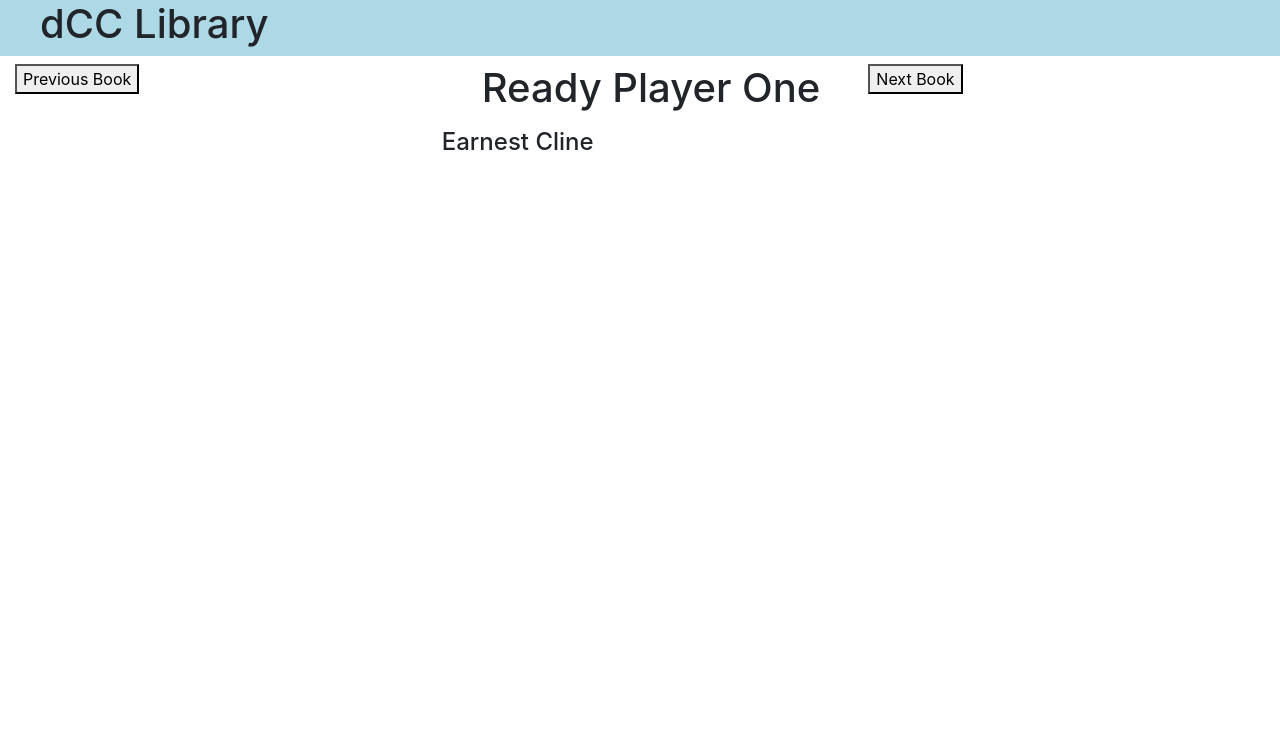
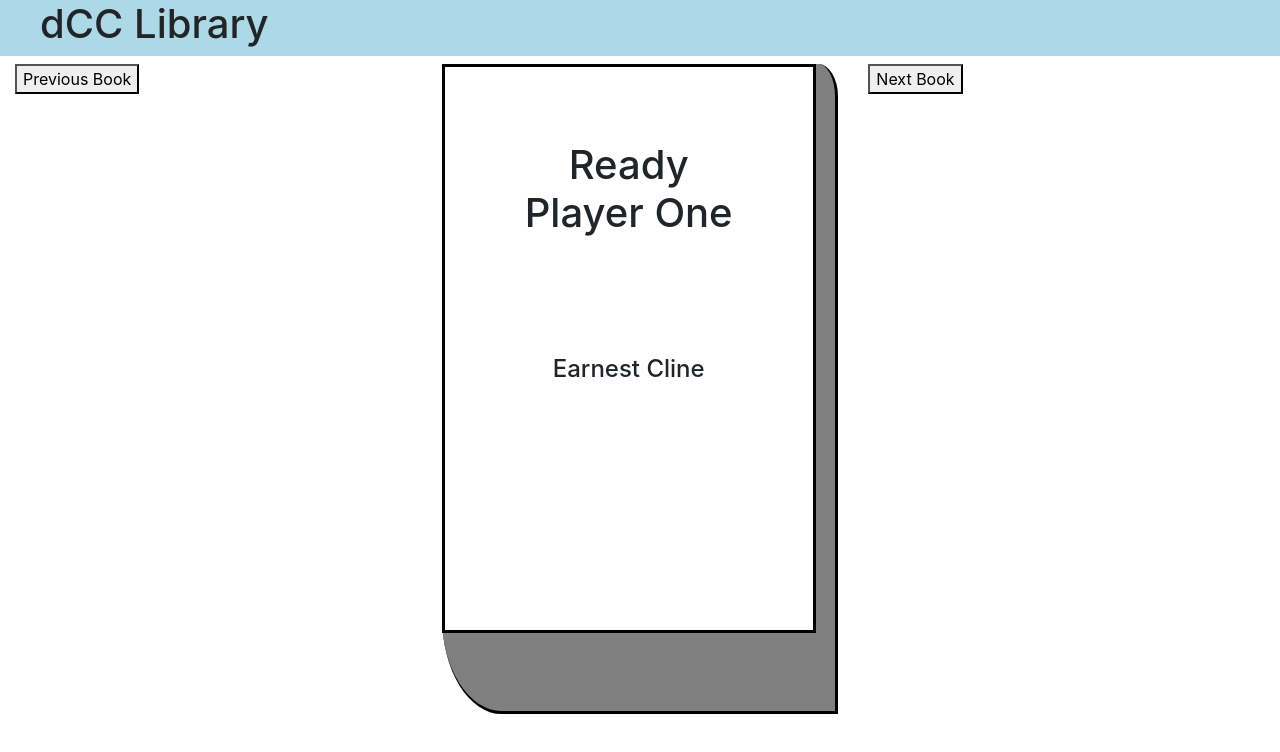
Before and after one commit to HyperspaceAlmanac/learnReact, a React (Create React App) app: page / in a window 1280 px wide. Shown: the top 752 px of the page. Built offline with nearby package versions, Linux system fonts and the light colour scheme.

Commit message:
Finished up book display. Now adding in functionality for adding a new book

```diff
--- /dev/null
+++ b/src/components/Book/book.css
@@ -0,0 +1,31 @@
+.cover {
+    background-color: white;
+    text-align: center;
+    border: solid black;
+    border-width: 1 1 px;
+    height: 88%;
+    width: 95%;
+}
+
+.book {
+    background-color: grey;
+    text-align: center;
+    border-right: solid black;
+    border-bottom: solid black;
+    border-width: 1 1px;
+    height: 650px;
+    width: 100%;
+    border-bottom-left-radius: 15%;
+    border-top-right-radius: 5%;
+}
+
+.title {
+    padding: 20%;
+}
+
+.description {
+    padding-top: 10%;
+    padding-left: 5%;
+    padding-right: 5%;
+    padding-bottom: 50%;
+}
--- /dev/null
+++ b/src/components/Book/book.jsx
@@ -0,0 +1,15 @@
+import React from 'react';
+import './book.css';
+
+function Book(props) {
+    return (
+        <div className="book">
+            <div className="cover">
+                <h1 className="title">{props.book.title}</h1>
+                <h4 className="description">{props.book.author}</h4>
+            </div>
+        </div>
+    );
+}
+
+export default Book;
--- a/src/components/BookViewer/bookViewer.jsx
+++ b/src/components/BookViewer/bookViewer.jsx
@@ -1,4 +1,5 @@
 import React from 'react';
+import Book from '../Book/book';
 
 function BookViewer(props) {
     return(
@@ -7,8 +8,7 @@
                 <button onClick={() => props.previousBook()}>Previous Book</button>
             </div>
             <div className="col">
-                <h1>{props.book.title}</h1>
-                <h4>{props.book.author}</h4>
+                <Book book={props.book}/>
             </div>
             <div className="col">
                 <button onClick={() => props.nextBook()}>Next Book</button>
```
Also changed, not shown: src/components/BookCreator/bookCreator.jsx (added, +13 -0 lines), src/components/BookCreator/bookCreator.css (added).
